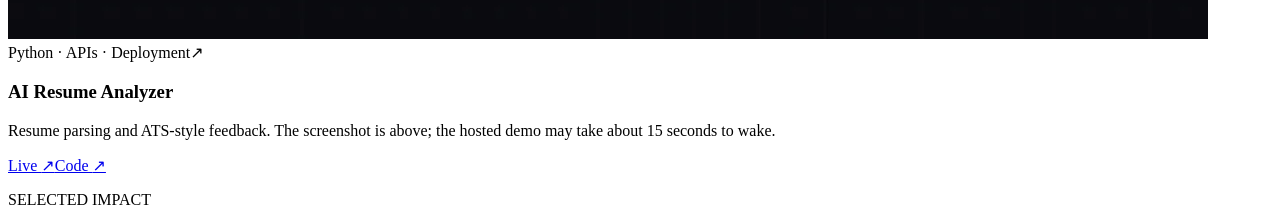
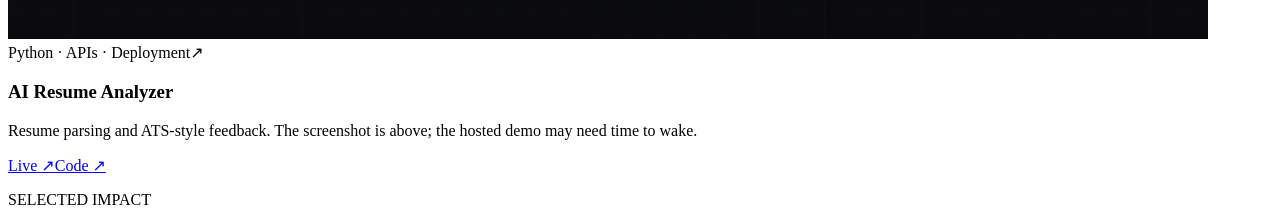
Before and after one commit to avinashamanchi/avinashamanchi.github.io, a React (Vite) app: page / in a window 1280 px wide. Shown: the part 6980-7192 px from the top of the page. Built offline with nearby package versions, Linux system fonts and the light colour scheme.

Commit message:
Clarify demo cold-start note

```diff
--- a/src/data/projects.js
+++ b/src/data/projects.js
@@ -103,7 +103,7 @@ export const otherProjects = [
   {
     id: 'resume-analyzer',
     title: 'AI Resume Analyzer',
-    description: 'Resume parsing and ATS-style feedback. The screenshot is above; the hosted demo may take about 15 seconds to wake.',
+    description: 'Resume parsing and ATS-style feedback. The screenshot is above; the hosted demo may need time to wake.',
     stack: 'Python · APIs · Deployment',
     image: '/resumeaiimage.webp',
     alt: 'AI Resume Analyzer upload and feedback interface',
```
